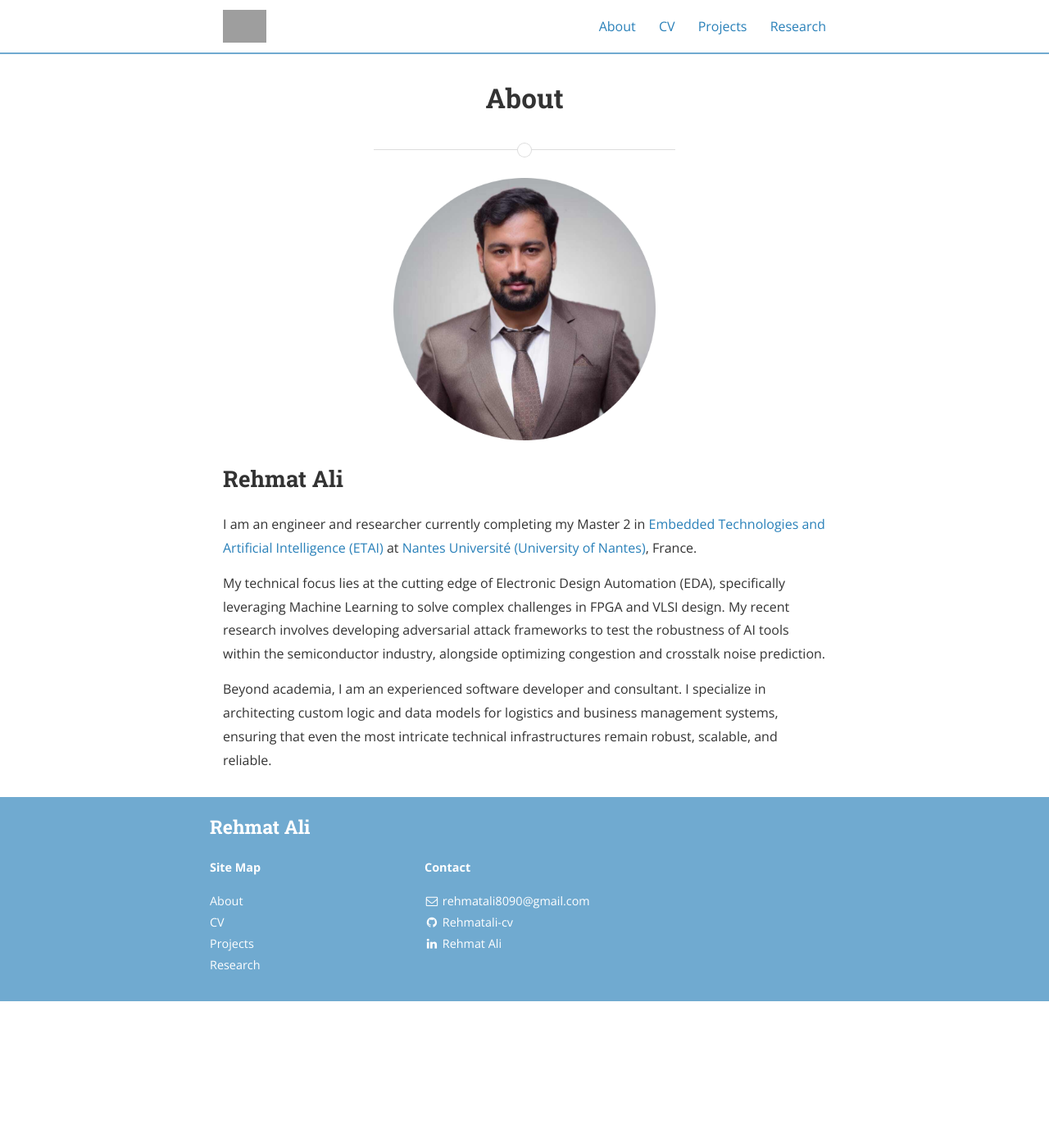
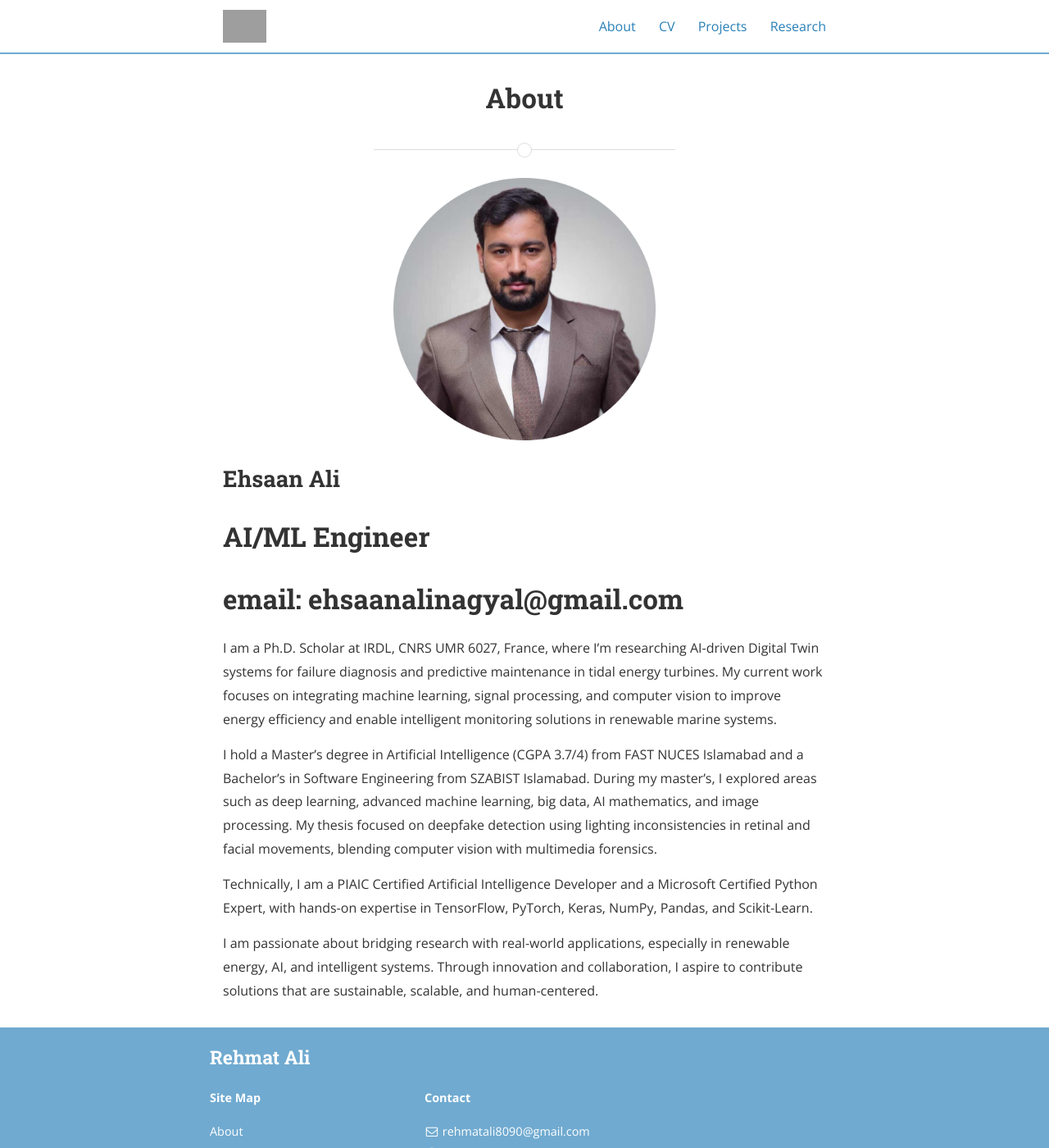
Before and after one commit to Ehsaanali/Ehsaanali.github.io, a Jekyll site: the page built from about.md, in a window 1280 px wide and 1400 px high. Shown: the whole window at 82% size. Built offline with Jekyll 4.4.1, drawn with Linux system fonts in a browser that asks for light colours; nearby versions of some CDN libraries; grey boxes are pictures that could not be loaded.

Commit message:
Update about.md

```diff
--- a/about.md
+++ b/about.md
@@ -7,10 +7,14 @@ main_nav: true
 
 ![alt text]({{ site.baseurl }}/assets/Circle Cropped Profile Picture.png "Profile Picture"){:.profile}
 
-## Rehmat Ali
+## Ehsaan Ali
 
-I am an engineer and researcher currently completing my Master 2 in [Embedded Technologies and Artificial Intelligence (ETAI)](https://polytech.univ-nantes.fr/fr/les-formations/masters-internationaux/embedded-technologies-and-artificial-intelligence-masters-degreee-etai) at [Nantes Université (University of Nantes)](https://www.univ-nantes.fr/), France.
+# AI/ML Engineer
+# email: ehsaanalinagyal@gmail.com
+I am a Ph.D. Scholar at IRDL, CNRS UMR 6027, France, where I’m researching AI-driven Digital Twin systems for failure diagnosis and predictive maintenance in tidal energy turbines. My current work focuses on integrating machine learning, signal processing, and computer vision to improve energy efficiency and enable intelligent monitoring solutions in renewable marine systems.
 
-My technical focus lies at the cutting edge of Electronic Design Automation (EDA), specifically leveraging Machine Learning to solve complex challenges in FPGA and VLSI design. My recent research involves developing adversarial attack frameworks to test the robustness of AI tools within the semiconductor industry, alongside optimizing congestion and crosstalk noise prediction.
+I hold a Master’s degree in Artificial Intelligence (CGPA 3.7/4) from FAST NUCES Islamabad and a Bachelor’s in Software Engineering from SZABIST Islamabad. During my master’s, I explored areas such as deep learning, advanced machine learning, big data, AI mathematics, and image processing. My thesis focused on deepfake detection using lighting inconsistencies in retinal and facial movements, blending computer vision with multimedia forensics.
 
-Beyond academia, I am an experienced software developer and consultant. I specialize in architecting custom logic and data models for logistics and business management systems, ensuring that even the most intricate technical infrastructures remain robust, scalable, and reliable.
+Technically, I am a PIAIC Certified Artificial Intelligence Developer and a Microsoft Certified Python Expert, with hands-on expertise in TensorFlow, PyTorch, Keras, NumPy, Pandas, and Scikit-Learn.
+
+I am passionate about bridging research with real-world applications, especially in renewable energy, AI, and intelligent systems. Through innovation and collaboration, I aspire to contribute solutions that are sustainable, scalable, and human-centered.
```
